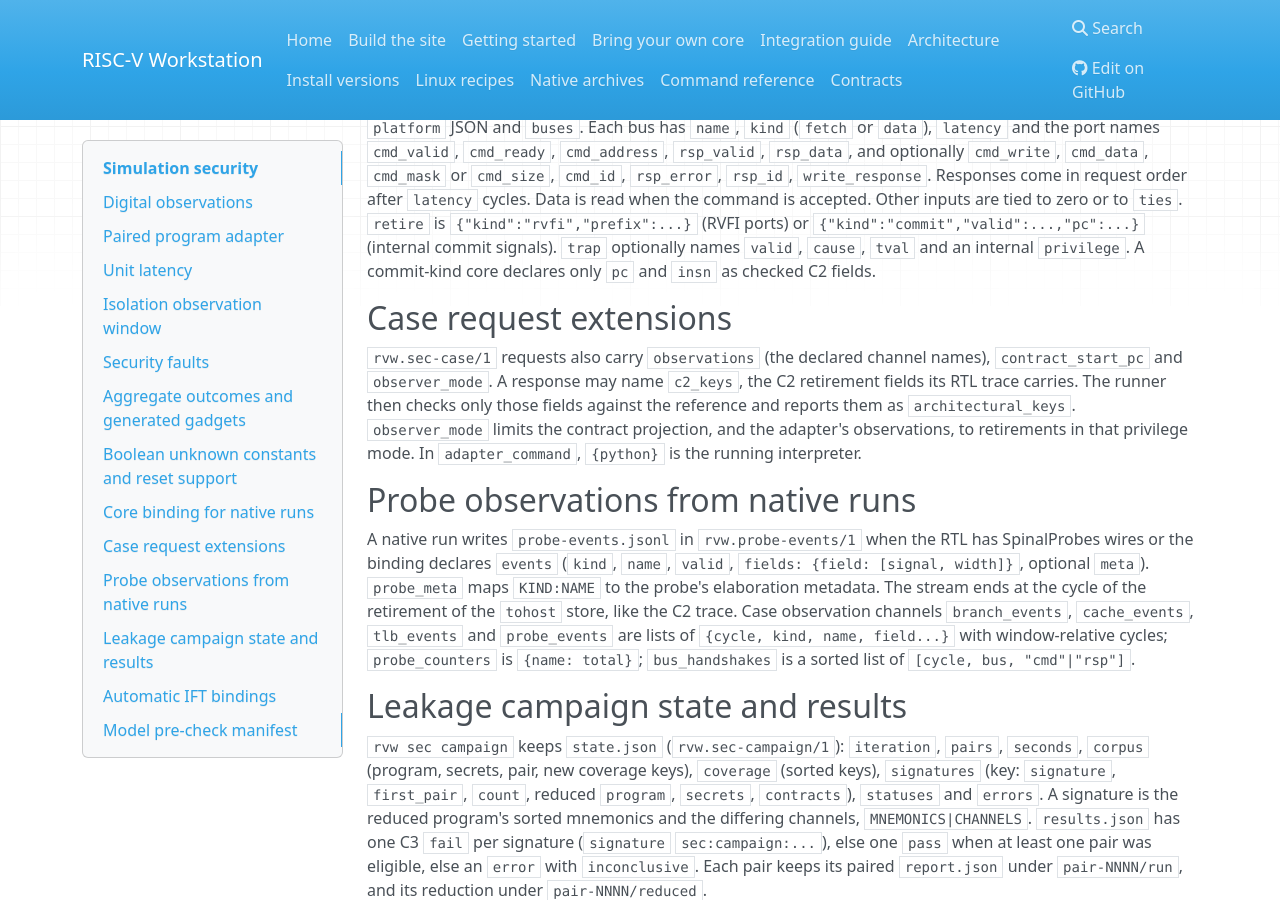
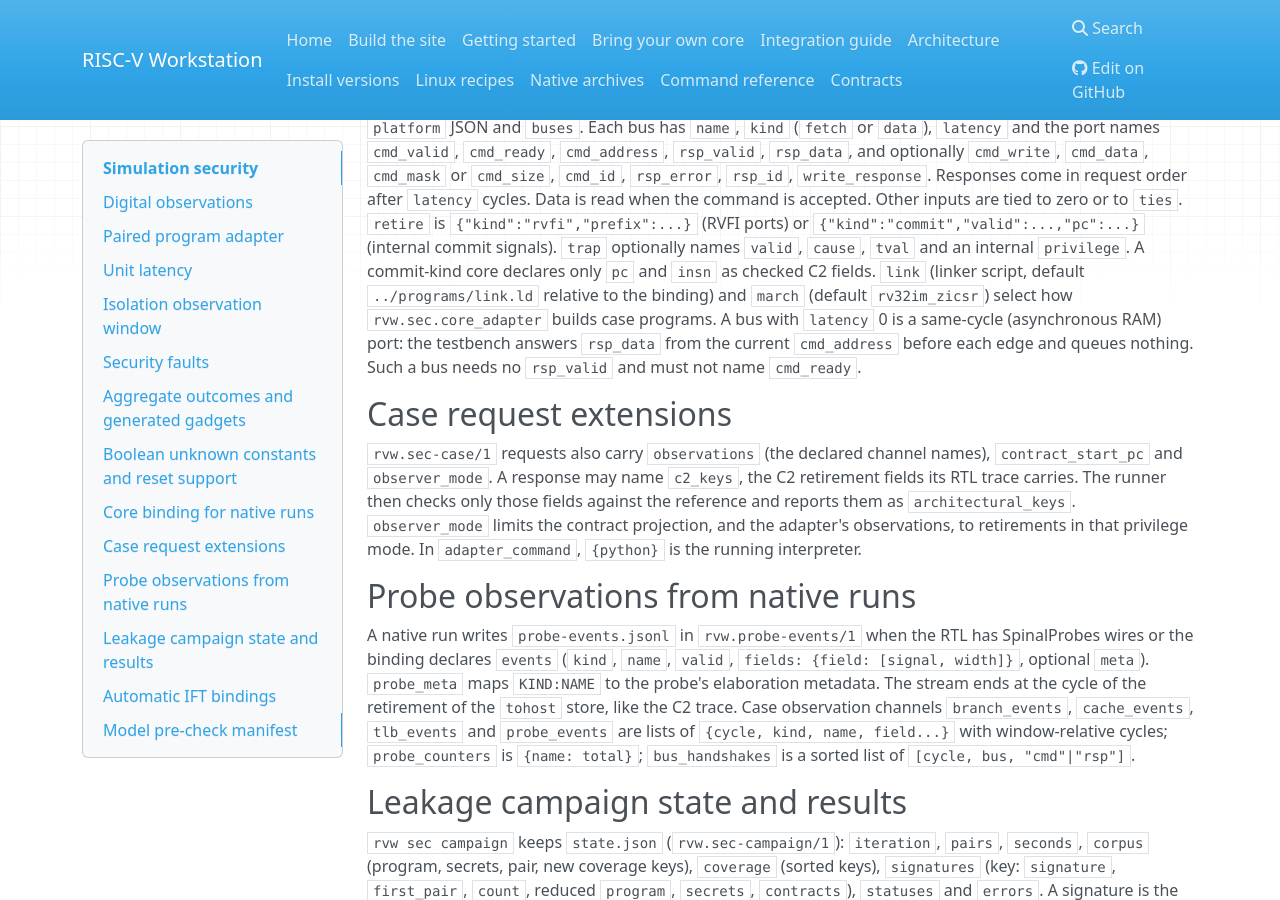
Before and after one commit to riscPrint/risc-v-workstation, an MkDocs documentation site: the page built from docs/contracts/sec.md, in a window 1280 px wide and 900 px high, scrolled down 1399 px. Built offline with MkDocs 1.6.1, drawn with Linux system fonts in a browser that asks for light colours; nearby versions of some CDN libraries.

Commit message:
docs(sec): document link, march and same-cycle bus binding fields
Refs: #34

Co-Authored-By: Claude <noreply@anthropic.com>

```diff
--- a/docs/contracts/sec.md
+++ b/docs/contracts/sec.md
@@ -74,6 +74,12 @@ tied to zero or to `ties`. `retire` is `{"kind":"rvfi","prefix":...}` (RVFI
 ports) or `{"kind":"commit","valid":...,"pc":...}` (internal commit signals).
 `trap` optionally names `valid`, `cause`, `tval` and an internal `privilege`.
 A commit-kind core declares only `pc` and `insn` as checked C2 fields.
+`link` (linker script, default `../programs/link.ld` relative to the binding)
+and `march` (default `rv32im_zicsr`) select how `rvw.sec.core_adapter` builds
+case programs. A bus with `latency` 0 is a same-cycle (asynchronous RAM)
+port: the testbench answers `rsp_data` from the current `cmd_address` before
+each edge and queues nothing. Such a bus needs no `rsp_valid` and must not
+name `cmd_ready`.
 
 ## Case request extensions
 
```
